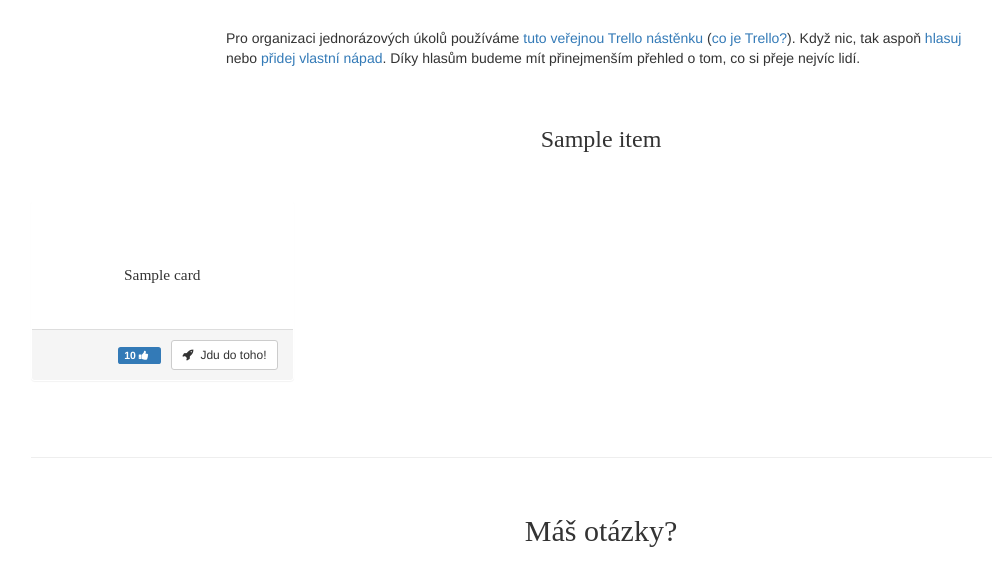
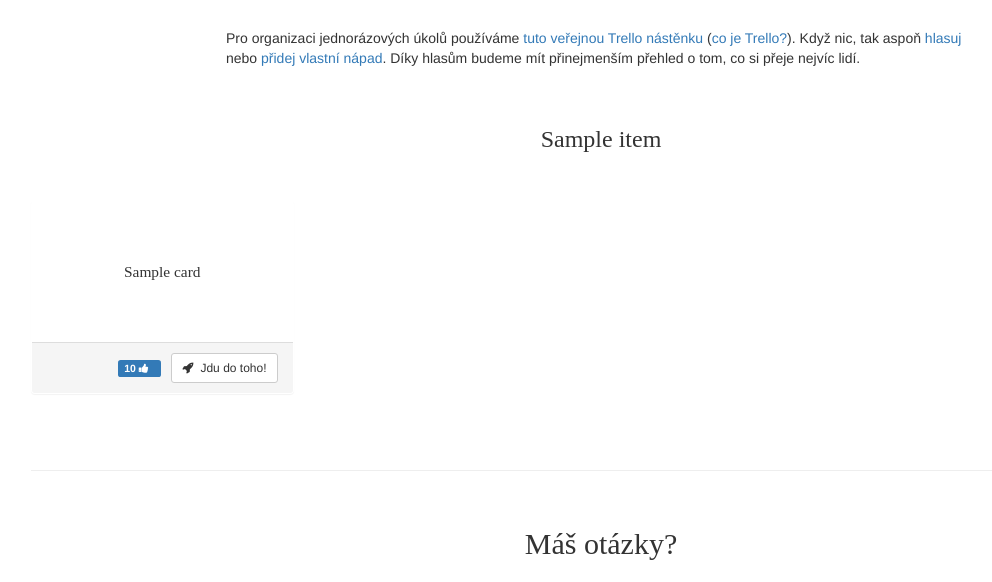
Before and after one commit to pyvec/python.cz, a Flask app: page /zapojse in a window 1280 px wide. Shown: the part 1030-1612 px from the top of the page, without its empty margins (39-1031 px from the left). Run offline with Flask 2, Linux system fonts and the light colour scheme; a database or web service that is not in the repository returns one stand-in record (values such as "Sample title"); data that the repository does not hold is empty; parts of the project's set-up code (start-up, migrations or seed data) failed here and were passed over; some libraries are stand-ins or nearby versions; some web fonts are replaced.

Commit message:
fix floating and overflow issues with tasks

```diff
--- a/pythoncz/static/main.css
+++ b/pythoncz/static/main.css
@@ -312,6 +312,21 @@ img.img-small {
     margin: 2em 0 2em 0;
 }
 
+.tasks .panel-body {
+    height: 120px;
+    overflow: hidden;
+    position: relative;
+}
+
+.tasks .panel-body .shadow {
+    position: absolute;
+    height: 20px;
+    bottom: 0;
+    left: 0;
+    right: 0;
+    box-shadow: inset 0px -15px 20px 0px rgba(255,255,255,1);
+}
+
 .tasks .panel-body,
 .online-courses .panel-body {
     text-align: center;
@@ -320,7 +335,7 @@ img.img-small {
 
 .tasks .panel-body a {
     color: #333;
-    height: 5em;
+    height: 70px;
     width: 100%;
     display: table;
 }
--- a/pythoncz/templates/get_involved_cs.html
+++ b/pythoncz/templates/get_involved_cs.html
@@ -87,9 +87,10 @@
                     <div class="panel panel-{{ list_panel }}">
                         <div class="panel-heading"></div>
                         <div class="panel-body">
-                            <a href="{{ card.url }}" target="_blank">
+                            <a href="{{ card.url }}" target="_blank" title="{{ card.name }}">
                                 <span>{{ card.name }}</span>
                             </a>
+                            <div class="shadow"></div>
                         </div>
                         {% if list.name != 'Hotovo!' %}
                             <div class="panel-footer">
```
